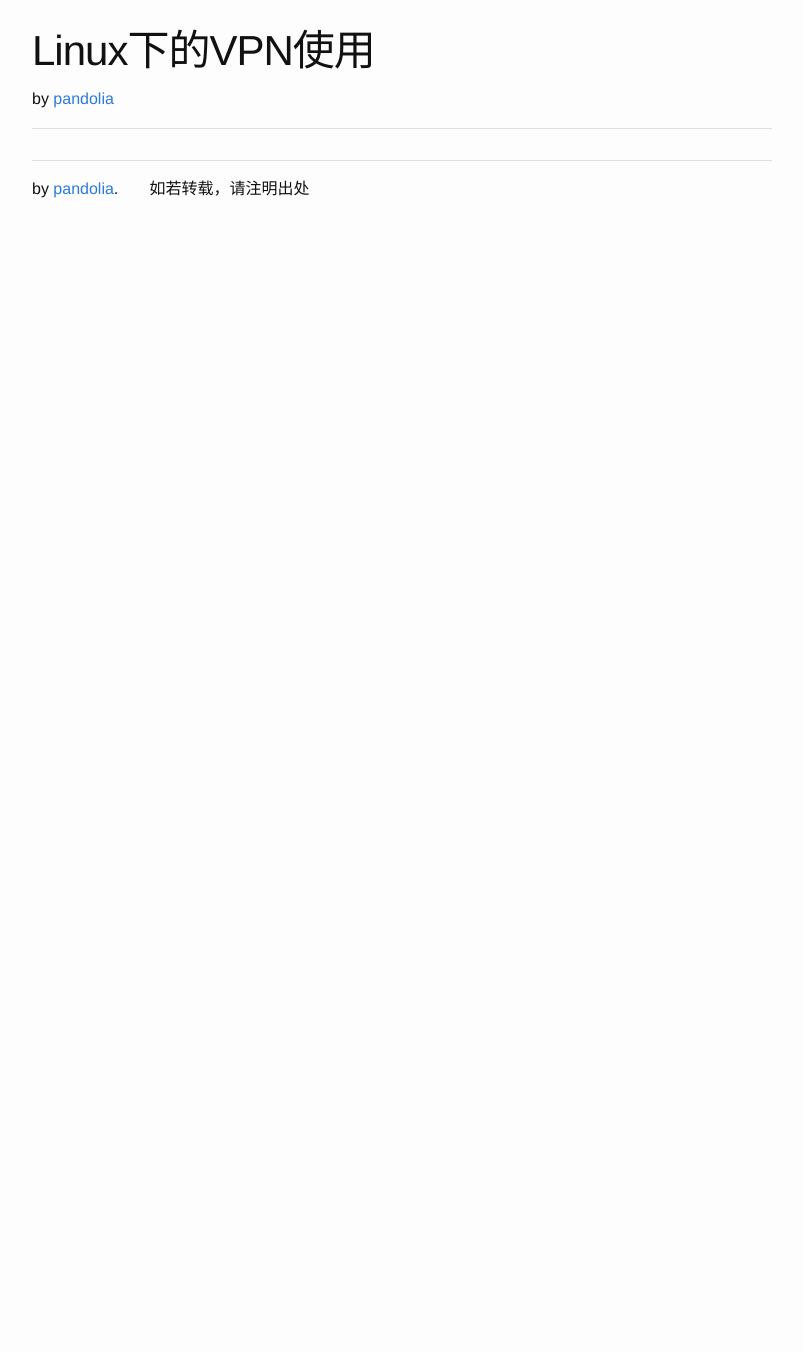
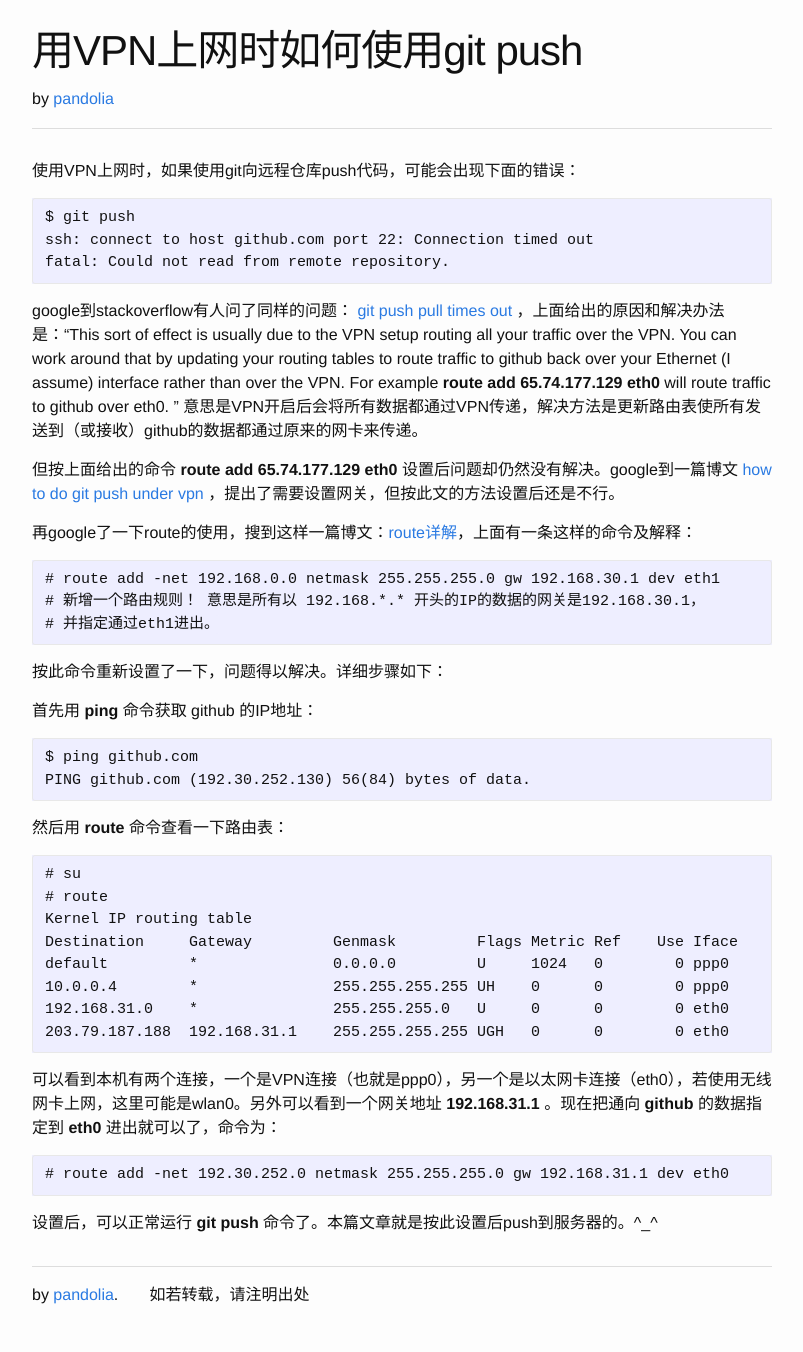
Before and after one commit to pandolia/pandolia.github.io, a Jekyll site: the page built from _posts/2016-02-03-vpn-howto.md, in a window 1280 px wide. Shown: the whole page, without its empty margins (238-1041 px from the left). Built offline with Jekyll 4.4.1, drawn with Linux system fonts in a browser that asks for light colours; before the commit the page ends 900 px from its top, so only the background shows below that.

Commit message:
update vpn usage

```diff
--- a/_posts/2016-02-03-vpn-howto.md
+++ b/_posts/2016-02-03-vpn-howto.md
@@ -1,5 +1,45 @@
 ---
-title: Linux下的VPN使用
+title: 用VPN上网时如何使用git push
 layout: post
 category: 笔记
 ---
+
+使用VPN上网时，如果使用git向远程仓库push代码，可能会出现下面的错误：
+
+    $ git push
+    ssh: connect to host github.com port 22: Connection timed out
+    fatal: Could not read from remote repository.
+
+google到stackoverflow有人问了同样的问题： [git push pull times out](http://stackoverflow.com/questions/757432/git-push-pull-times-out/757462#757462) ，上面给出的原因和解决办法是：“This sort of effect is usually due to the VPN setup routing all your traffic over the VPN. You can work around that by updating your routing tables to route traffic to github back over your Ethernet (I assume) interface rather than over the VPN. For example **route add 65.74.177.129 eth0** will route traffic to github over eth0. ” 意思是VPN开启后会将所有数据都通过VPN传递，解决方法是更新路由表使所有发送到（或接收）github的数据都通过原来的网卡来传递。
+
+但按上面给出的命令 **route add 65.74.177.129 eth0** 设置后问题却仍然没有解决。google到一篇博文 [how to do git push under vpn](http://matrix207.github.io/2014/04/25/how-to-do-git-push-under-vpn) ，提出了需要设置网关，但按此文的方法设置后还是不行。
+
+再google了一下route的使用，搜到这样一篇博文：[route详解](http://www.cnblogs.com/longzhongren/p/4220599.html)，上面有一条这样的命令及解释：
+
+    # route add -net 192.168.0.0 netmask 255.255.255.0 gw 192.168.30.1 dev eth1
+    # 新增一个路由规则！ 意思是所有以 192.168.*.* 开头的IP的数据的网关是192.168.30.1，
+    # 并指定通过eth1进出。
+
+按此命令重新设置了一下，问题得以解决。详细步骤如下：
+
+首先用 **ping** 命令获取 github 的IP地址：
+
+    $ ping github.com
+    PING github.com (192.30.252.130) 56(84) bytes of data.
+
+然后用 **route** 命令查看一下路由表：
+
+    # su
+    # route
+    Kernel IP routing table
+    Destination     Gateway         Genmask         Flags Metric Ref    Use Iface
+    default         *               0.0.0.0         U     1024   0        0 ppp0
+    10.0.0.4        *               255.255.255.255 UH    0      0        0 ppp0
+    192.168.31.0    *               255.255.255.0   U     0      0        0 eth0
+    203.79.187.188  192.168.31.1    255.255.255.255 UGH   0      0        0 eth0
+
+可以看到本机有两个连接，一个是VPN连接（也就是ppp0），另一个是以太网卡连接（eth0），若使用无线网卡上网，这里可能是wlan0。另外可以看到一个网关地址 **192.168.31.1** 。现在把通向 **github** 的数据指定到 **eth0** 进出就可以了，命令为：
+
+    # route add -net 192.30.252.0 netmask 255.255.255.0 gw 192.168.31.1 dev eth0
+
+设置后，可以正常运行 **git push** 命令了。本篇文章就是按此设置后push到服务器的。^_^
```
